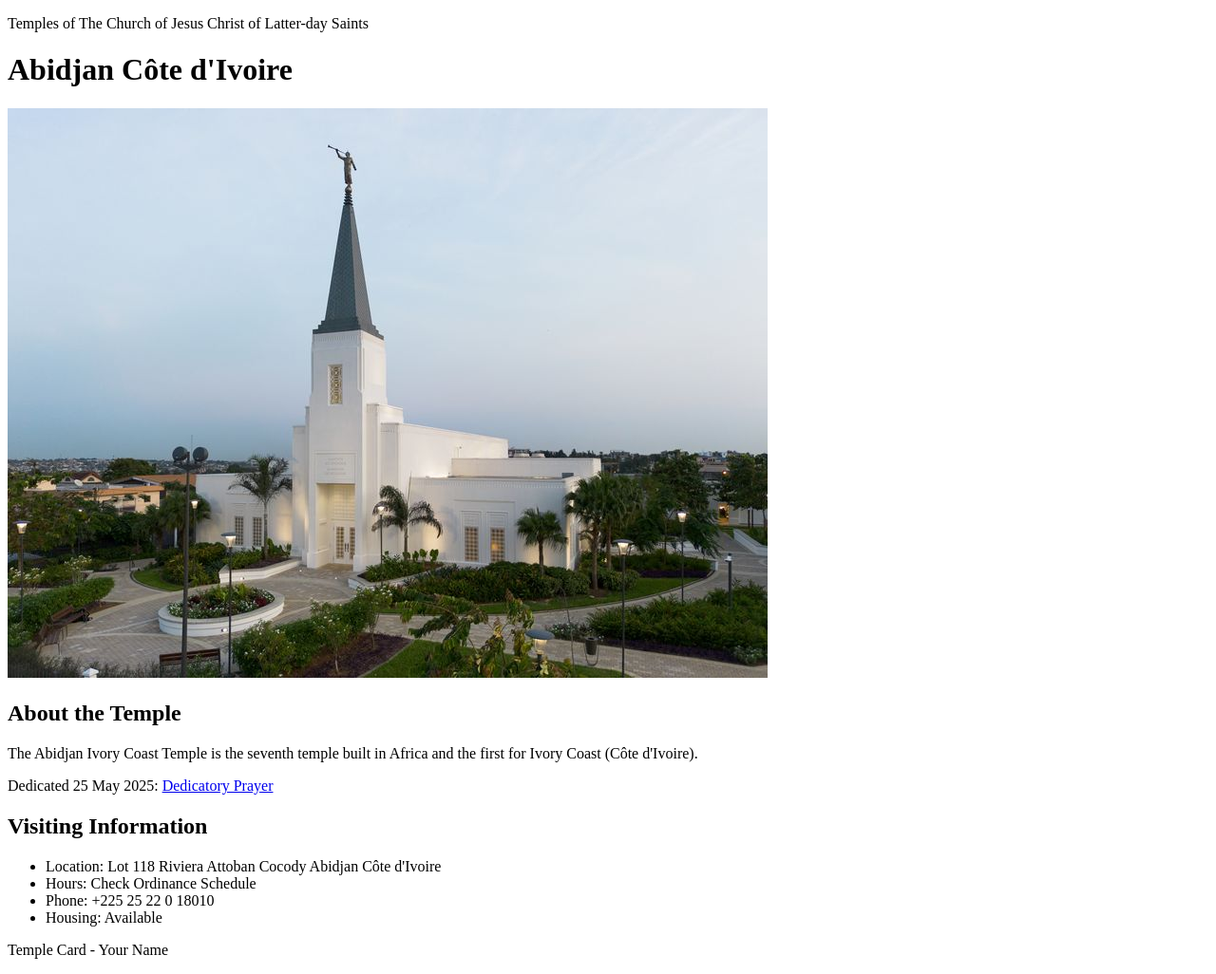
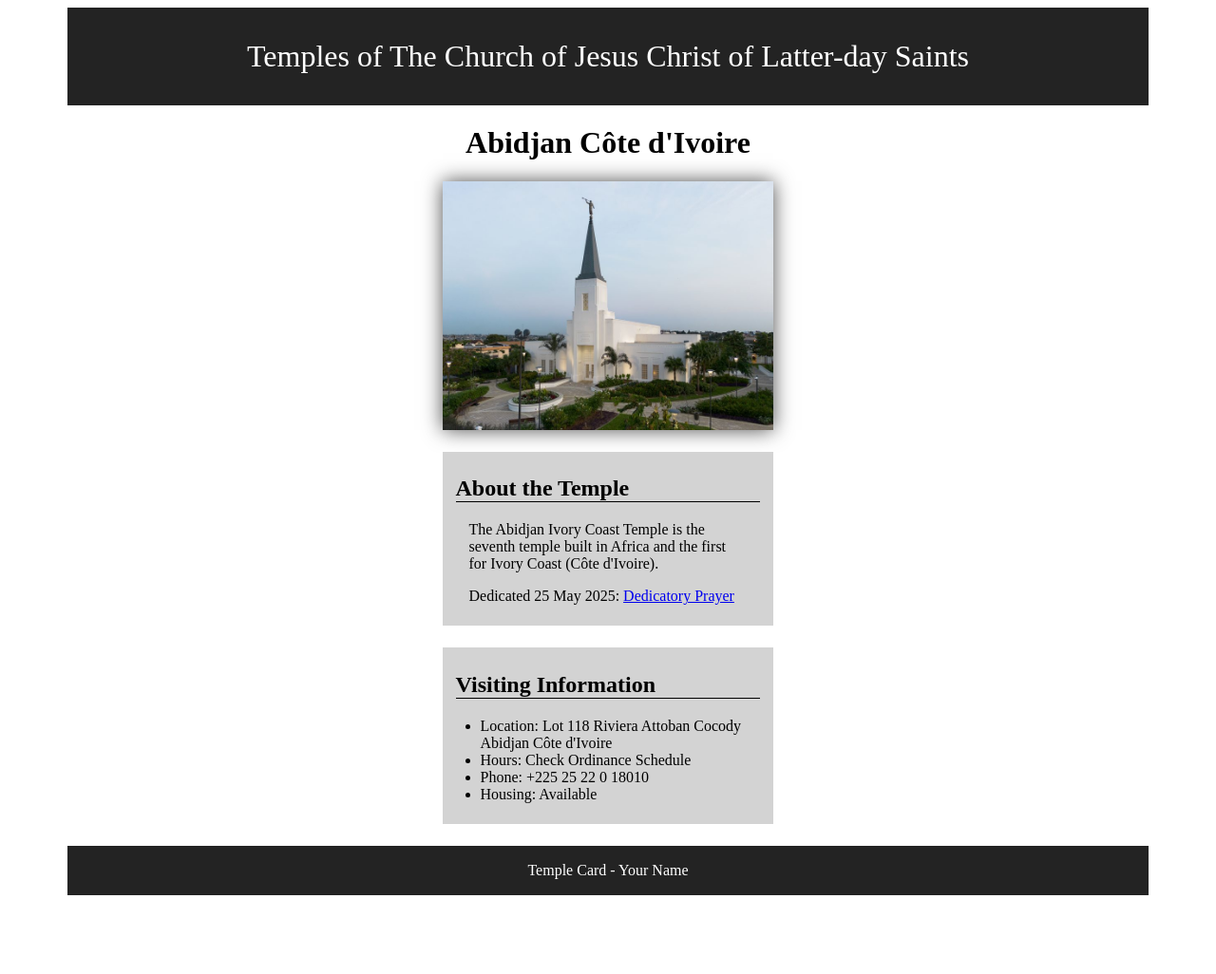
Before and after one commit to nathanmariann/wdd130, a plain HTML site: page week02/temple.html in a window 1280 px wide. Shown: the whole page at 95% size. After the commit the page ends 951 px from the top, so only its background shows below. Drawn offline with Linux system fonts and the light colour scheme.

Commit message:
w2-css-code-along

```diff
--- /dev/null
+++ b/week02/css/style.css
@@ -0,0 +1,35 @@
+ * {
+     font-family: monospace;
+ }
+
+ body {
+     font-size: 22px;
+     border: 3px solid black;
+ }
+
+ h1,
+ h2 {
+     color: blue;
+ }
+
+ p {
+     color: purple;
+ }
+
+ p span {
+     text-transform: uppercase;
+     background-color: gold;
+ }
+
+ .highlight {
+     text-transform: uppercase;
+     background-color: gold;
+ }
+
+ .grey {
+     color: grey;
+ }
+
+ #second {
+     font-style: italic;
+ }
--- /dev/null
+++ b/week02/styles/temple.css
@@ -0,0 +1,59 @@
+header {
+    background-color: rgb(35, 35, 35);
+    color: white;
+    text-align: center;
+    font-size: xx-large;
+    margin-left: 5%;
+    margin-right: 5%;
+    padding: 1px;
+}
+
+main {
+    margin-left: 4%;
+    margin-right: 4%;
+}
+
+h1 {
+    text-align: center;
+}
+
+h2 {
+    margin-left: 4%;
+    margin-right: 4%;
+    border-bottom: 1px solid black;
+}
+
+img {
+    display: block;
+    height: auto;
+    width: 30%;
+    margin-left: auto;
+    margin-right: auto;
+    box-shadow: 0 0 20px rgb(0, 0, 0, 0.7);
+}
+
+section {
+    background-color: lightgrey;
+    text-align: left;
+    margin-left: 35%;
+    margin-right: 35%;
+    margin-top: 2%;
+    margin-bottom: 2%;
+    padding-top: .5%;
+    padding-bottom: .5%;
+}
+
+section p {
+    margin-left: 8%;
+    margin-right: 8%;
+}
+
+footer {
+    background-color: rgb(35, 35, 35);
+    color: white;
+    text-align: center;
+    font-size: medium;
+    margin-left: 5%;
+    margin-right: 5%;
+    padding: 1px;
+}
--- a/week02/temple.html
+++ b/week02/temple.html
@@ -5,6 +5,7 @@
     <meta charset="UTF-8">
     <meta name="viewport" content="width=device-width, initial-scale=1.0">
     <title>Temple Card - Abidjan Côte d'Ivoire</title>
+    <link rel="stylesheet" href="styles/temple.css">
 </head>
 
 <body>
```
Also changed, not shown: week02/index.html (added, +34 -0 lines).
